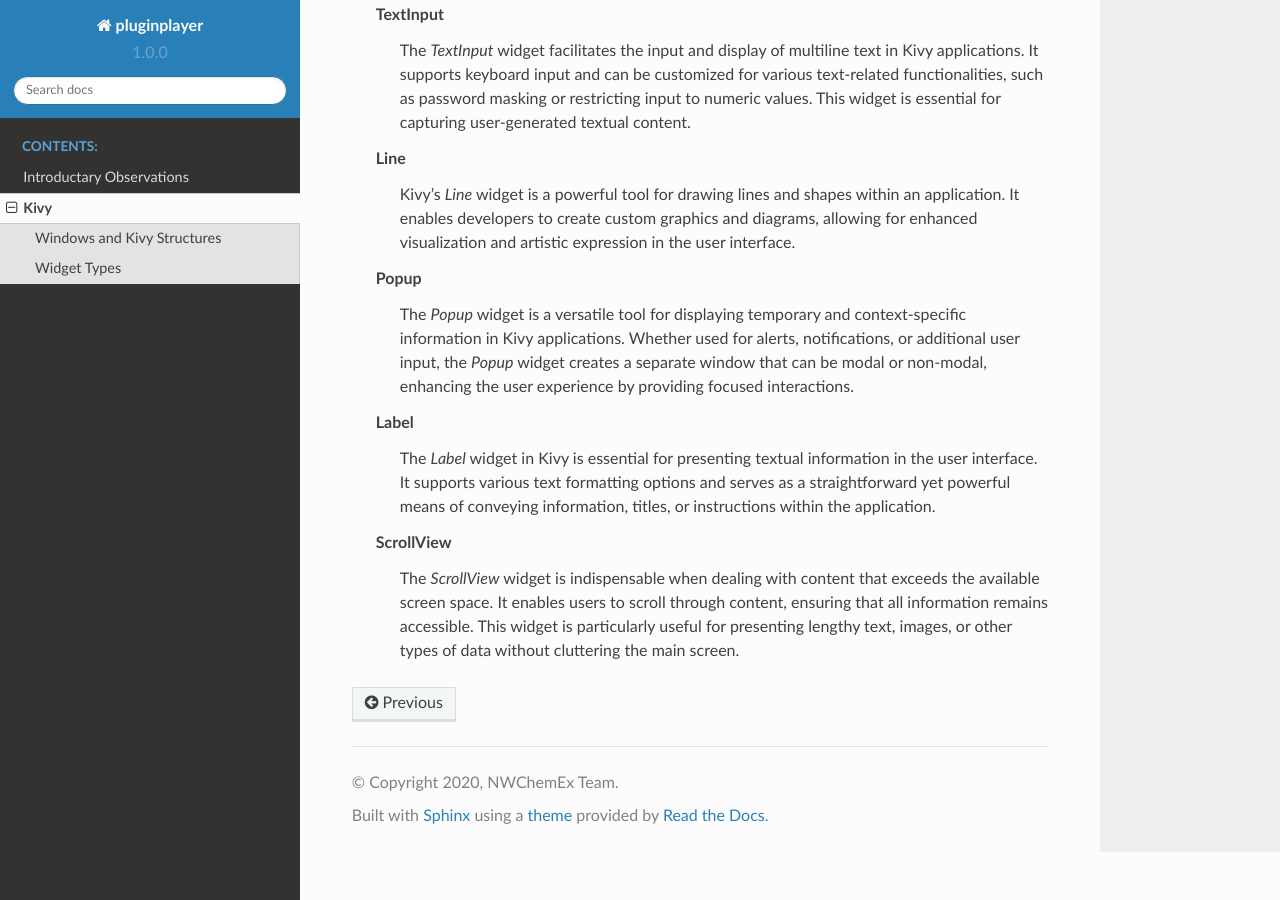
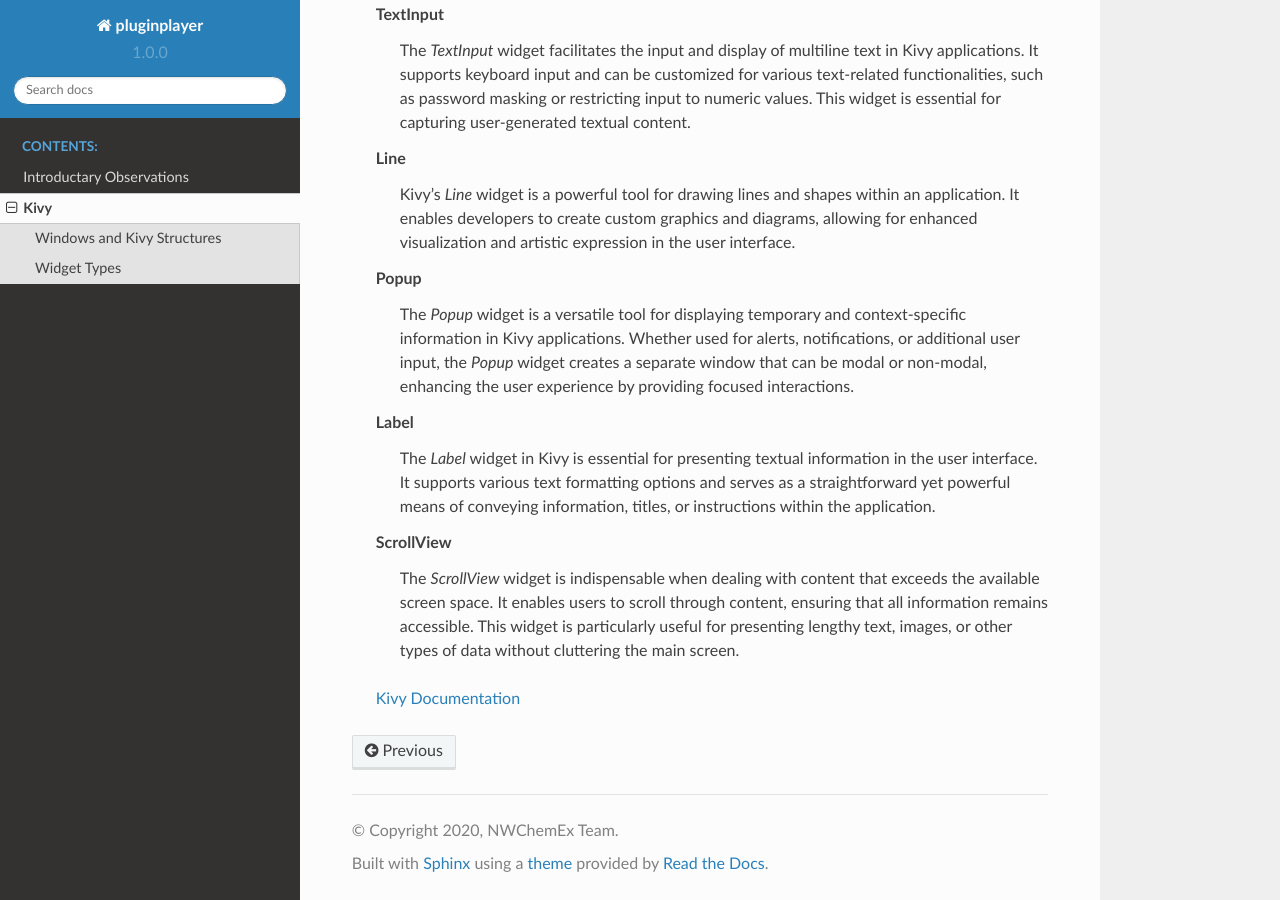
Before and after one commit to NWChemEx/PluginPlayer, a Sphinx documentation site: the page built from docs/source/kivyintro.rst, in a window 1280 px wide and 900 px high, scrolled down 1157 px. Built offline with Sphinx 7.4.7 and the Read the Docs theme 2.0.0, drawn with Linux system fonts in a browser that asks for light colours; pages that are not in the unit, such as notebooks, are missing from menus.

Commit message:
Kivy Docs Link, sorry I forgot to add on the last commit :/

```diff
--- a/docs/source/kivyintro.rst
+++ b/docs/source/kivyintro.rst
@@ -77,3 +77,5 @@ Widget Types
         available screen space. It enables users to scroll through content, ensuring that all
         information remains accessible. This widget is particularly useful for presenting lengthy
         text, images, or other types of data without cluttering the main screen.
+
+    `Kivy Documentation <https://kivy.org/doc/stable/>`_
```
